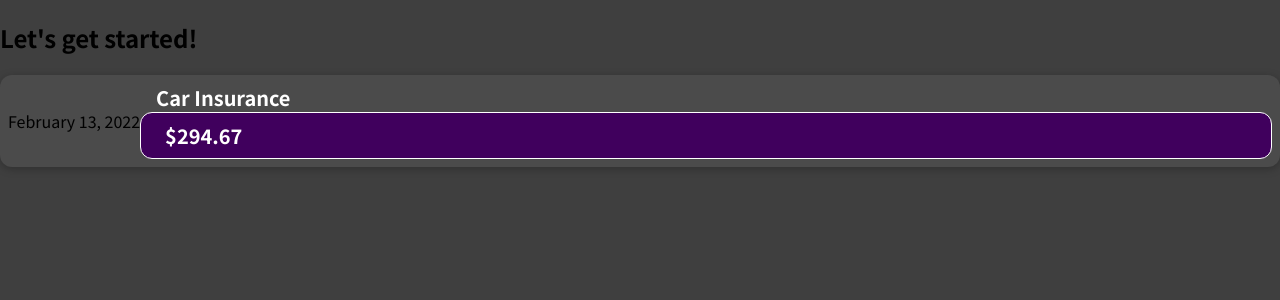
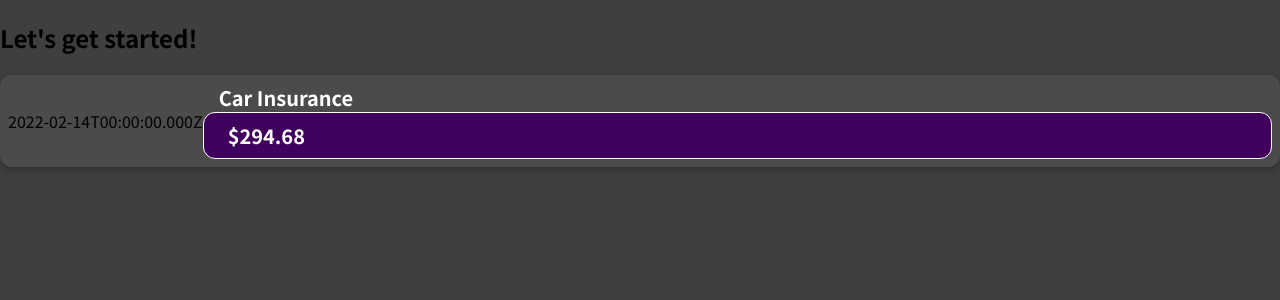
Before and after one commit to Koko-Dev/expense-tracker, a JavaScript app: page / in a window 1280 px wide. Shown: the top 300 px of the page. Built offline with nearby package versions, Linux system fonts and the light colour scheme.

Commit message:
Add and insert variables into ExpenseItem.js component

```diff
--- a/src/components/ExpenseItem.js
+++ b/src/components/ExpenseItem.js
@@ -1,12 +1,17 @@
 import './ExpenseItem.css';
 
 function ExpenseItem() {
+	const expenseDate = new Date(2022, 1, 14);
+	const expenseTitle = 'Car Insurance';
+	const expenseAmount = 294.68;
+
+	console.log(expenseDate);
 	return (
 		<div className="expense-item">
-			<div>February 13, 2022</div>
+			<div>{expenseDate.toISOString()}</div>
 			<div className="expense-item__description">
-				<h2>Car Insurance</h2>
-				<div className="expense-item__price">$294.67</div>
+				<h2>{expenseTitle}</h2>
+				<div className="expense-item__price">${expenseAmount}</div>
 			</div>
 		</div>
 	)
```
